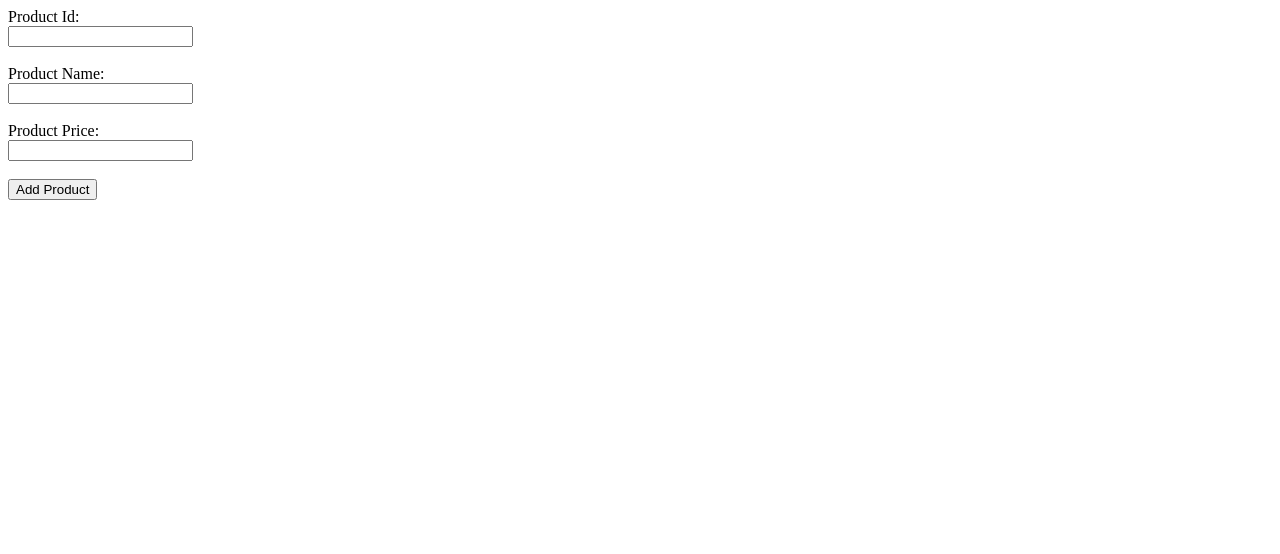
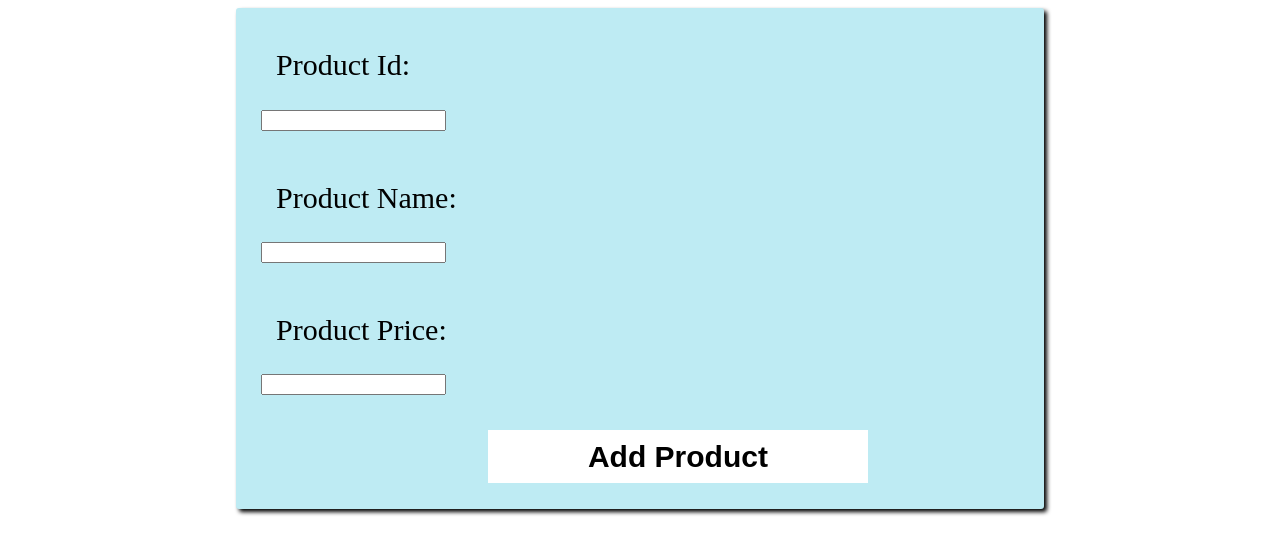
Before and after one commit to asthapandey06/assign5-productsTable, a plain HTML site: page src/index.html in a window 1280 px wide. Drawn offline with Linux system fonts and the light colour scheme.

Commit message:
css applied

```diff
--- a/src/index.html
+++ b/src/index.html
@@ -6,7 +6,7 @@
     <meta http-equiv="X-UA-Compatible" content="IE=edge">
     <meta name="viewport" content="width=device-width, initial-scale=1.0">
     <title>Document</title>
-    <style link rel="stylesheet" href="myStyle.css"></style>
+    <link rel="stylesheet" href="myStyle.css">
     <script src="myScript.js"></script>
 </head>
 
@@ -14,6 +14,7 @@
     <div id="wrapper">
         <div id="header"></div>
         <div id="main">
+            <form>
             <div id="content">
 
                     <div class="label"><label for="prodId">Product Id:</label></div>
@@ -22,9 +23,9 @@
                     <div class="input"><input type="text" name="prodName" id="prodName"><br><br></div>
                     <div class="label"><label for="prodPrice">Product Price:</label></div>
                     <div class="input"><input type="text" name="prodPrice" id="prodPrice"><br><br></div>
-                    <div class="label"></div><button type="button" onclick="addProd()">Add Product</button>
-
-
+                    <div class="labelbutton"><button type="button" onclick="addProd()">Add Product</button></div>
+            </div>
+            </form>
                 <div id="output">
                 </div>
             </div>
--- a/src/myStyle.css
+++ b/src/myStyle.css
@@ -1,5 +1,51 @@
+
+.wrapper{
+    width:100%;
+    background-color: aliceblue;
+    padding: 5%;
+}
+
+#content{
+    margin: auto;
+    width: 60%;
+    background-color: rgb(190, 235, 243);
+    font-size: 30px;
+    padding: 2%;
+    box-shadow: 3px 3px 4px black;
+    border-radius: 3px;
+}
+.label{
+    margin: 2%;
+}
+
+.input{
+    width: 90%;
+}
+
+.labelbutton button{
+    width: 50%;
+    font-size: 30px;
+    margin:0 30%;
+    background-color: white;
+    border: 2px solid white;
+    padding: 1%;
+    color:black;
+    font-weight: 700;
+}
+
+#output{
+    padding: 5%;
+}
+
+#output table{
+    background-color: rgb(173, 218, 236);
+    padding: 2%;
+    margin:auto;
+    font-size: 20px;
+}
+
 table th,td{
-    border-bottom: 2px solid rgb(59, 136, 167);
+    border-bottom: 2px solid rgb(170, 224, 245);
     text-align: center;
     width: 30%;
 }
```
